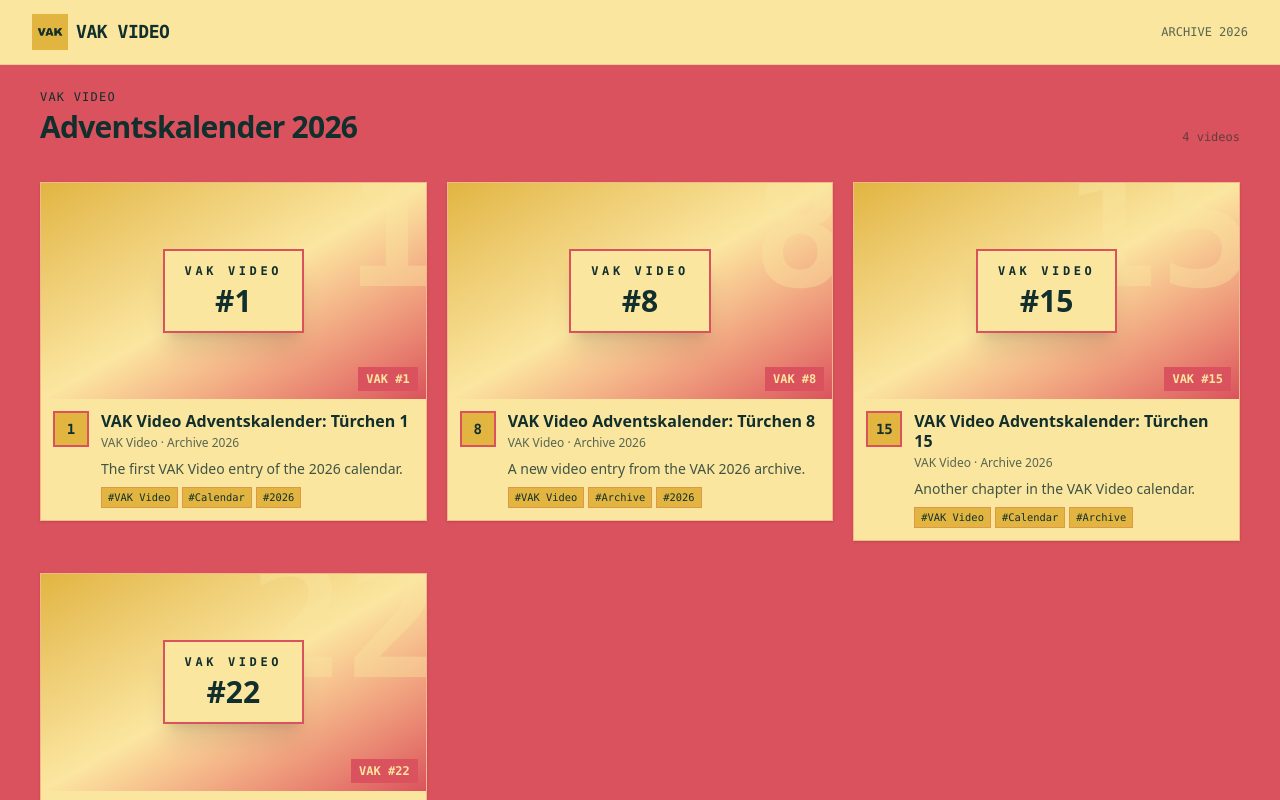
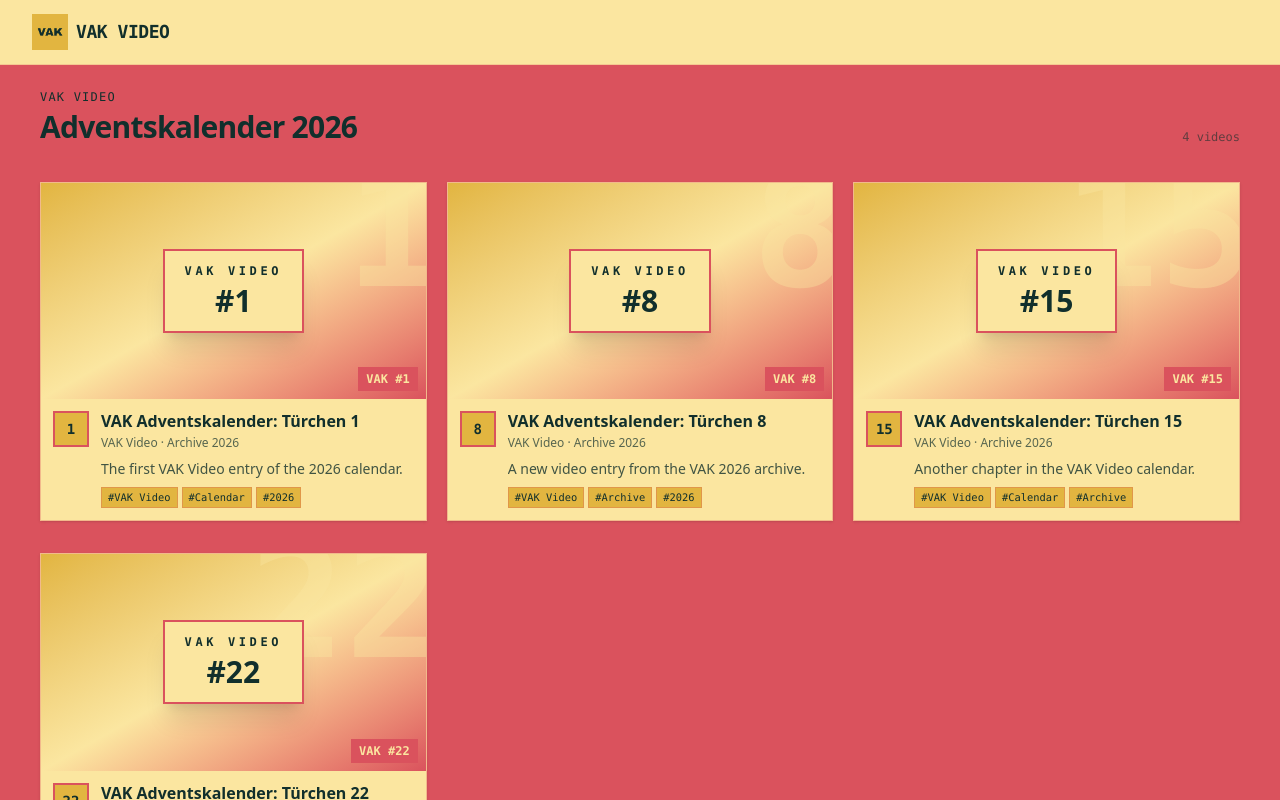
Before and after one commit to kataikko/vak2026, a SvelteKit app: page / in a window 1280 px wide. Shown: the top 800 px of the page. Built offline with nearby package versions, Linux system fonts and the light colour scheme.

Commit message:
some small changes

```diff
--- a/src/lib/videos.json
+++ b/src/lib/videos.json
@@ -1,21 +1,29 @@
 [
   {
     "day": 1,
+    "source": "https://www.youtube.com/watch?v=dQw4w9WgXcQ&pp=ygUXbmV2ZXIgZ29ubmEgZ2l2ZSB5b3UgdXA%3D",
+    "title": "VAK Adventskalender: Türchen 1",
     "description": "The first VAK Video entry of the 2026 calendar.",
     "tags": ["VAK Video", "Calendar", "2026"]
   },
   {
     "day": 8,
+    "source": "https://www.youtube.com/watch?v=dQw4w9WgXcQ&pp=ygUXbmV2ZXIgZ29ubmEgZ2l2ZSB5b3UgdXA%3D",
+    "title": "VAK Adventskalender: Türchen 8",
     "description": "A new video entry from the VAK 2026 archive.",
     "tags": ["VAK Video", "Archive", "2026"]
   },
   {
     "day": 15,
+    "source": "https://www.youtube.com/watch?v=dQw4w9WgXcQ&pp=ygUXbmV2ZXIgZ29ubmEgZ2l2ZSB5b3UgdXA%3D",
+    "title": "VAK Adventskalender: Türchen 15",
     "description": "Another chapter in the VAK Video calendar.",
     "tags": ["VAK Video", "Calendar", "Archive"]
   },
   {
     "day": 22,
+    "source": "https://www.youtube.com/watch?v=dQw4w9WgXcQ&pp=ygUXbmV2ZXIgZ29ubmEgZ2l2ZSB5b3UgdXA%3D",
+    "title": "VAK Adventskalender: Türchen 22",
     "description": "The latest video entry from the VAK 2026 archive.",
     "tags": ["VAK Video", "Latest", "2026"]
   }
--- a/src/routes/+page.svelte
+++ b/src/routes/+page.svelte
@@ -6,19 +6,17 @@
 
 <svelte:head>
     <title>
-        VAK - Videos
+        VAK - Vincent's Adventskalender
     </title>
 </svelte:head>
 
 <div class="min-h-screen w-screen bg-primary text-quartiary">
     <header class="border-b border-primary/20 bg-secondary">
         <div class="flex h-16 items-center justify-between gap-4 px-4 lg:px-8">
-            <button type="button" class="grid size-9 place-items-center text-2xl text-quartiary lg:hidden" aria-label="Open navigation">☰</button>
             <a href="/" class="flex shrink-0 items-center gap-2 text-quartiary">
                 <img src={logo} alt="VAK" class="size-9 object-cover" />
                 <span class="hidden font-mono text-lg font-bold tracking-tight sm:inline">VAK VIDEO</span>
             </a>
-            <span class="hidden font-mono text-xs text-quartiary/70 md:block">ARCHIVE 2026</span>
         </div>
     </header>
 
@@ -33,7 +31,7 @@
             </div>
             <div class="grid gap-x-5 gap-y-8 sm:grid-cols-2 xl:grid-cols-3">
                 {#each videos as video}
-                    <Door day={video.day} description={video.description} tags={video.tags} />
+                    <Door day={video.day} title={video.title} description={video.description} tags={video.tags} />
                 {/each}
             </div>
         </main>
--- a/src/routes/Door.svelte
+++ b/src/routes/Door.svelte
@@ -1,5 +1,5 @@
 <script lang="ts">
-	let { day, description, tags }: { day: number; description: string; tags: string[] } = $props();
+	let { day, title, description, tags }: { day: number; title: string; description: string; tags: string[] } = $props();
 </script>
 
 <a href={`/archive/${day}`} class="group block min-w-0">
@@ -20,9 +20,7 @@
 				{day}
 			</div>
 			<div class="min-w-0">
-				<h2 class="line-clamp-2 font-semibold leading-tight text-quartiary">
-					VAK Video Adventskalender: Türchen {day}
-				</h2>
+				<h2 class="line-clamp-2 font-semibold leading-tight text-quartiary">{title}</h2>
 				<p class="mt-1 text-xs text-quartiary/70">VAK Video · Archive 2026</p>
 				<p class="mt-2 line-clamp-2 text-sm leading-snug text-quartiary/80">{description}</p>
 				<div class="mt-2 flex flex-wrap gap-1">
--- a/src/routes/Header.svelte
+++ b/src/routes/Header.svelte
@@ -4,15 +4,14 @@
 </script>
 
 {#if !calendar}
-    <header class="flex min-h-16 items-center justify-between border-b-2 border-primary bg-secondary px-4 py-3 shadow-sm md:px-8">
+    <header class="relative flex min-h-16 items-center border-b-2 border-primary bg-secondary px-4 py-3 shadow-sm md:px-8">
         <a class="grid size-10 place-items-center bg-tertiary text-quartiary transition hover:bg-primary hover:text-secondary" href="/" aria-label="Back to VAK archive">
             <svg xmlns="http://www.w3.org/2000/svg" fill="none" viewBox="0 0 24 24" stroke-width="1.8" stroke="currentColor" class="size-6">
                 <path stroke-linecap="round" stroke-linejoin="round" d="m18.75 4.5-7.5 7.5 7.5 7.5m-6-15L5.25 12l7.5 7.5" />
             </svg>
         </a>
-        <a href="/" aria-label="VAK home">
+        <a href="/" class="absolute left-1/2 -translate-x-1/2" aria-label="VAK home">
             <img src={logo} alt="VAK" class="h-10 w-auto" />
         </a>
-        <span class="hidden border border-primary/30 bg-tertiary px-2 py-1 font-mono text-xs text-quartiary sm:block">NOW PLAYING</span>
     </header>
 {/if}
--- a/src/routes/Player.svelte
+++ b/src/routes/Player.svelte
@@ -15,7 +15,7 @@
     import '@videojs/html/ui/time-slider';
     import '@videojs/html/ui/volume-slider';
     import '@videojs/html/media/youtube-video';
-    let { source, description, tags = [] }: { source: string; description?: string; tags?: string[] } = $props();
+    let { source, title, description, tags = [] }: { source: string; title?: string; description?: string; tags?: string[] } = $props();
 
     import type { VideoPlayerElement } from '@videojs/html/video';
     import { onMount } from 'svelte';
@@ -99,9 +99,12 @@
                 </media-controls-content>
             </media-controls>
         </video-player>
-        {#if description}
+        {#if title || description}
             <div class="border-t-2 border-quartiary bg-secondary px-4 pb-4 pt-3 text-sm leading-relaxed text-quartiary">
-                <p>{description}</p>
+                {#if title}
+                    <h1 class="mb-2 text-lg font-bold leading-tight">{title}</h1>
+                {/if}
+                {#if description}<p>{description}</p>{/if}
                 {#if tags.length}
                     <div class="mt-3 flex flex-wrap gap-1.5">
                         {#each tags as tag}
--- a/src/routes/archive/1/+page.svelte
+++ b/src/routes/archive/1/+page.svelte
@@ -3,14 +3,14 @@
 	import Player from "../../Player.svelte";
     import videos from "$lib/videos.json";
 
-    const video = videos.find((entry) => entry.day === 1);
+    const video = videos.find((entry) => entry.day === 1)!;
 </script>
 
 <div class="min-h-screen w-screen overflow-x-hidden bg-primary">
     <Header calendar={false}/>
     <main class="mx-auto flex min-h-[calc(100vh-4rem)] w-full max-w-[1440px] items-center justify-center p-4 sm:p-8 lg:p-12">
         <div class="w-full max-w-[54rem]">
-            <Player source={"https://www.youtube.com/watch?v=dQw4w9WgXcQ&pp=ygUXbmV2ZXIgZ29ubmEgZ2l2ZSB5b3UgdXA%3D"} description={video?.description} tags={video?.tags}></Player>
+            <Player source={video.source} title={video.title} description={video.description} tags={video.tags}></Player>
         </div>
     </main>
 </div>
--- a/src/routes/archive/15/+page.svelte
+++ b/src/routes/archive/15/+page.svelte
@@ -3,14 +3,14 @@
 	import Player from "../../Player.svelte";
     import videos from "$lib/videos.json";
 
-    const video = videos.find((entry) => entry.day === 15);
+    const video = videos.find((entry) => entry.day === 15)!;
 </script>
 
 <div class="min-h-screen w-screen overflow-x-hidden bg-primary">
     <Header calendar={false}/>
     <main class="mx-auto flex min-h-[calc(100vh-4rem)] w-full max-w-[1440px] items-center justify-center p-4 sm:p-8 lg:p-12">
         <div class="w-full max-w-[54rem]">
-            <Player source={"https://www.youtube.com/watch?v=dQw4w9WgXcQ&pp=ygUXbmV2ZXIgZ29ubmEgZ2l2ZSB5b3UgdXA%3D"} description={video?.description} tags={video?.tags}></Player>
+            <Player source={video.source} title={video.title} description={video.description} tags={video.tags}></Player>
         </div>
     </main>
 </div>
--- a/src/routes/archive/22/+page.svelte
+++ b/src/routes/archive/22/+page.svelte
@@ -3,14 +3,14 @@
 	import Player from "../../Player.svelte";
     import videos from "$lib/videos.json";
 
-    const video = videos.find((entry) => entry.day === 22);
+    const video = videos.find((entry) => entry.day === 22)!;
 </script>
 
 <div class="min-h-screen w-screen overflow-x-hidden bg-primary">
     <Header calendar={false}/>
     <main class="mx-auto flex min-h-[calc(100vh-4rem)] w-full max-w-[1440px] items-center justify-center p-4 sm:p-8 lg:p-12">
         <div class="w-full max-w-[54rem]">
-            <Player source={"https://www.youtube.com/watch?v=dQw4w9WgXcQ&pp=ygUXbmV2ZXIgZ29ubmEgZ2l2ZSB5b3UgdXA%3D"} description={video?.description} tags={video?.tags}></Player>
+            <Player source={video.source} title={video.title} description={video.description} tags={video.tags}></Player>
         </div>
     </main>
 </div>
--- a/src/routes/archive/8/+page.svelte
+++ b/src/routes/archive/8/+page.svelte
@@ -3,14 +3,14 @@
 	import Player from "../../Player.svelte";
     import videos from "$lib/videos.json";
 
-    const video = videos.find((entry) => entry.day === 8);
+    const video = videos.find((entry) => entry.day === 8)!;
 </script>
 
 <div class="min-h-screen w-screen overflow-x-hidden bg-primary">
     <Header calendar={false}/>
     <main class="mx-auto flex min-h-[calc(100vh-4rem)] w-full max-w-[1440px] items-center justify-center p-4 sm:p-8 lg:p-12">
         <div class="w-full max-w-[54rem]">
-            <Player source={"https://www.youtube.com/watch?v=dQw4w9WgXcQ&pp=ygUXbmV2ZXIgZ29ubmEgZ2l2ZSB5b3UgdXA%3D"} description={video?.description} tags={video?.tags}></Player>
+            <Player source={video.source} title={video.title} description={video.description} tags={video.tags}></Player>
         </div>
     </main>
 </div>
```
